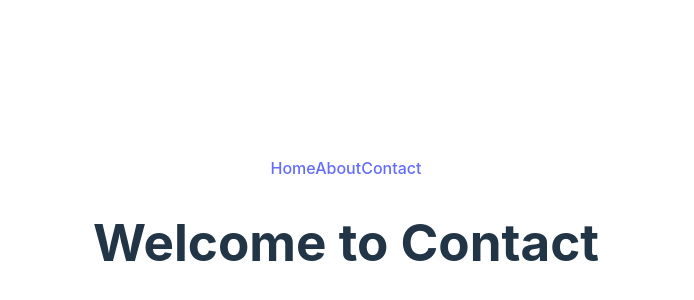
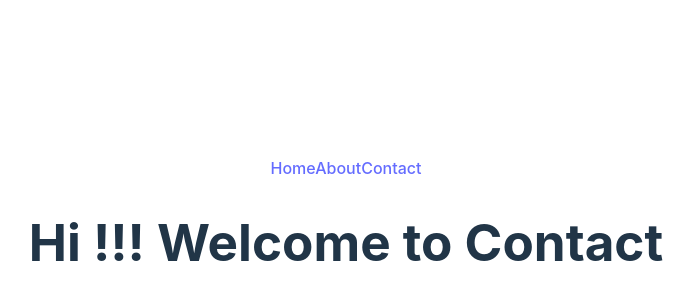
Before and after one commit to hbtuabhishek/routes, a React (Vite) app: page /contact in a window 1280 px wide. Shown: the part 170-470 px from the top of the page, without its empty margins (294-988 px from the left). Built offline with nearby package versions, Linux system fonts and the light colour scheme.

Commit message:
Update Contact.tsx

```diff
--- a/src/pages/Contact.tsx
+++ b/src/pages/Contact.tsx
@@ -1,6 +1,6 @@
 const Contact = () => {
     return (
-        <h1>Welcome to Contact</h1>
+        <h1>Hi !!! Welcome to Contact</h1>
     )
 }
 
```
